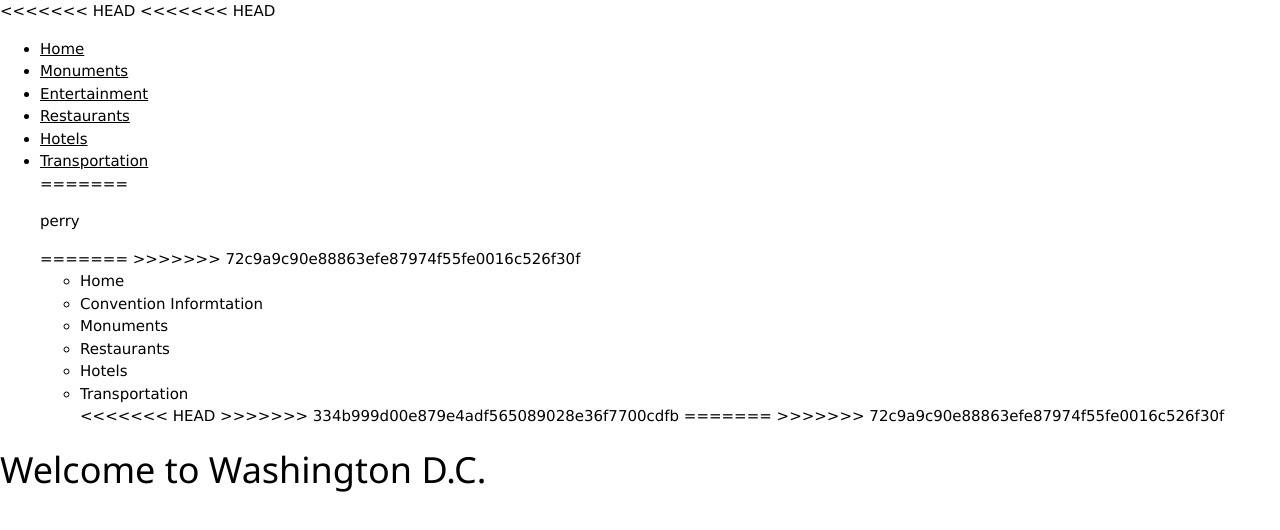
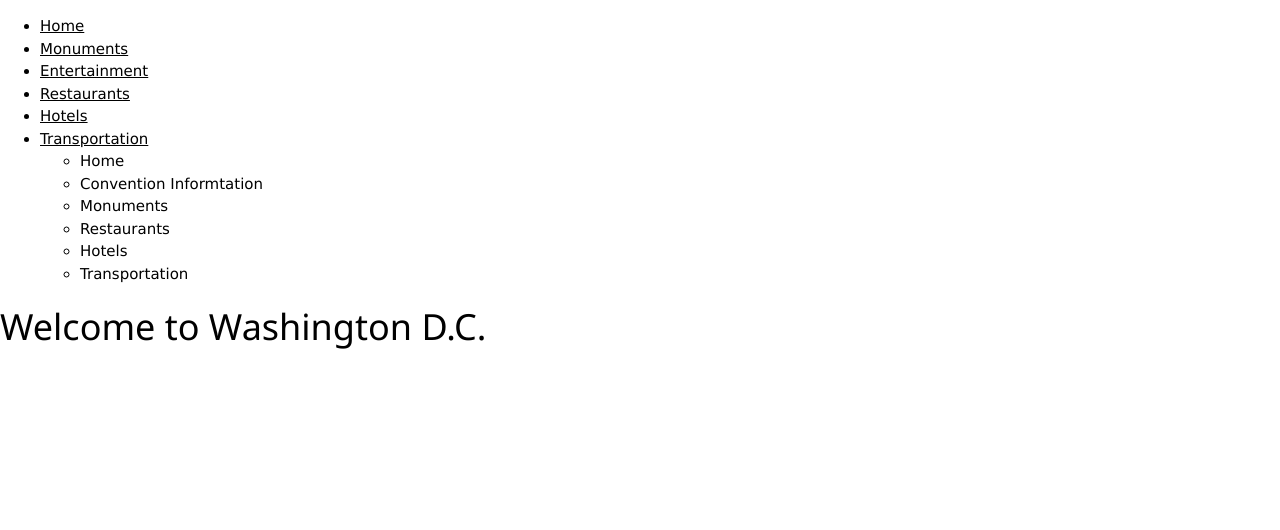
Before and after one commit to jayktkirk/bpa19, a plain HTML site: page index.html in a window 1280 px wide. Drawn offline with nearby package versions, Linux system fonts and the light colour scheme.

Commit message:
html fix

```diff
--- a/index.html
+++ b/index.html
@@ -9,8 +9,7 @@
   </head>
   <body>
     <header>
-<<<<<<< HEAD
-<<<<<<< HEAD
+
       <nav id="nav">
         <ul id="navigation">
           <li class="navtabs"><a id="navtabs" href="#">Home</a></li>
@@ -19,10 +18,8 @@
           <li class="navtabs"><a id="navtabs" href="#">Restaurants</a></li>
           <li class="navtabs"><a id="navtabs" href="#">Hotels</a></li>
           <li class="navtabs"><a id="navtabs" href="#">Transportation</a></li>
-=======
-      <p> perry </p>
-=======
->>>>>>> 72c9a9c90e88863efe87974f55fe0016c526f30f
+
+
       <nav>
         <ul>
           <li><a href="#"></a>Home</li>
@@ -31,10 +28,7 @@
           <li><a href="#"></a>Restaurants</li>
           <li><a href="#"></a>Hotels</li>
           <li><a href="#"></a>Transportation</li>
-<<<<<<< HEAD
->>>>>>> 334b999d00e879e4adf565089028e36f7700cdfb
-=======
->>>>>>> 72c9a9c90e88863efe87974f55fe0016c526f30f
+
         </ul>
       </nav>
     </header>
```
